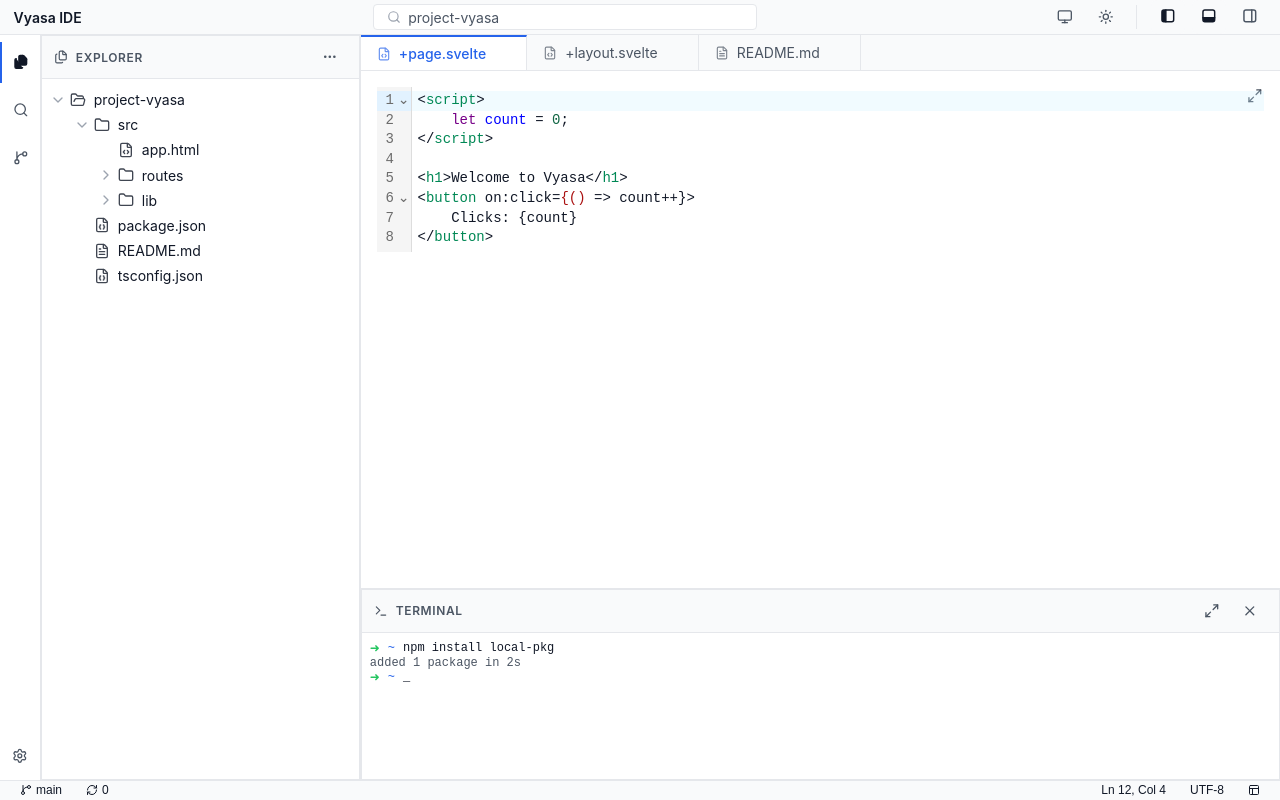
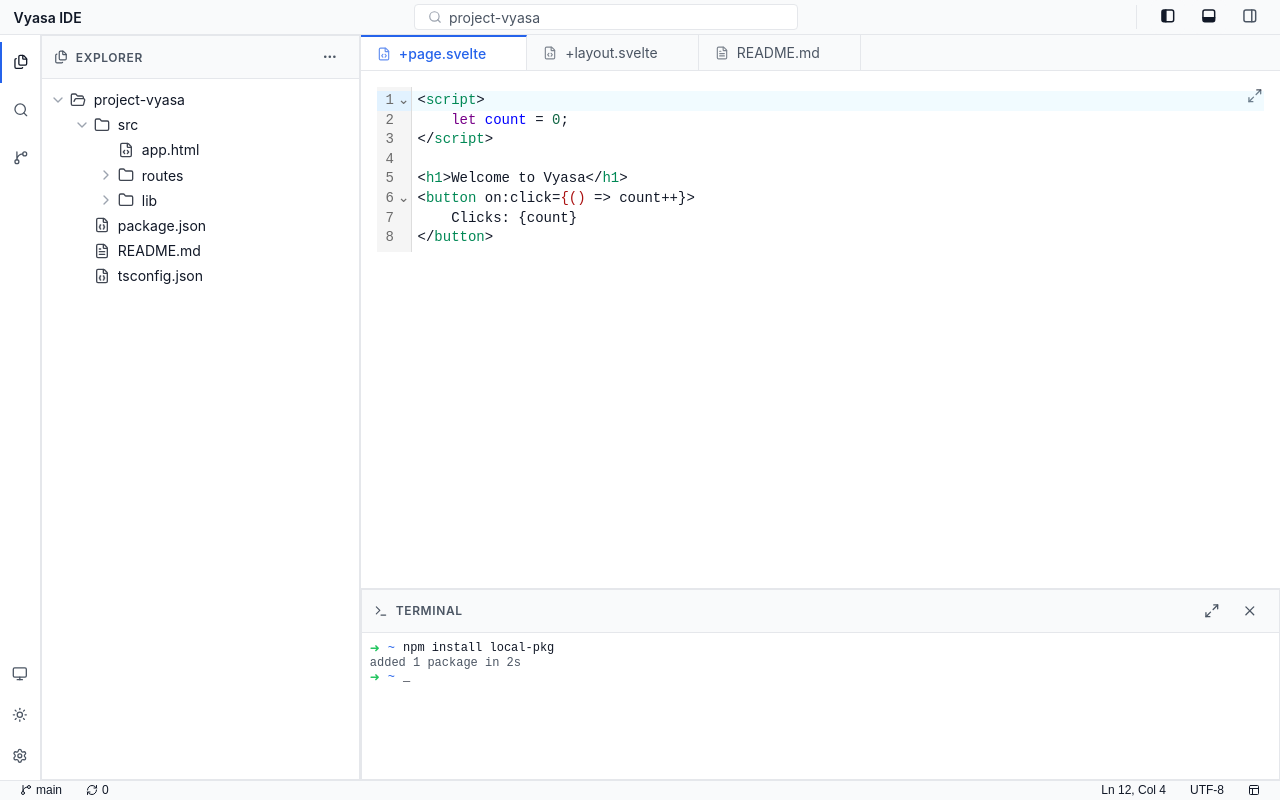
Before and after one commit to project-vyasa/vyasa-ui, a SvelteKit app in the folder svelte/: page /ide-demo in a window 1280 px wide. Built offline with nearby package versions, Linux system fonts and the light colour scheme.

Commit message:
feat: move theme and density toggles to bottom of ActivityBar

```diff
--- a/svelte/src/lib/components/organisms/ActivityBar/ActivityBar.svelte
+++ b/svelte/src/lib/components/organisms/ActivityBar/ActivityBar.svelte
@@ -99,7 +99,6 @@
 	.activity-item-wrapper.active :global(.icon),
 	.activity-item-wrapper.active :global(svg) {
 		color: var(--text-primary);
-		fill: var(--text-primary); /* For VS Code filled effect if applicable */
 	}
 
 	:global(.activity-bar .btn) {
--- a/svelte/src/lib/components/organisms/AppHeader/AppHeader.svelte
+++ b/svelte/src/lib/components/organisms/AppHeader/AppHeader.svelte
@@ -2,9 +2,6 @@
 	import Button from '$lib/components/atoms/Button/Button.svelte';
 	import Icon from '$lib/components/atoms/Icon/Icon.svelte';
 	import {
-		Sun,
-		Moon,
-		Monitor,
 		Search
 	} from 'lucide-svelte';
 	import { getContext } from 'svelte';
@@ -41,20 +38,6 @@
 
 	<div class="header-right">
 		{#if themeCtx}
-			<Button
-				variant="ghost"
-				size="icon"
-				icon={Monitor}
-				onclick={() => themeCtx.cycleDensity()}
-				title="Toggle Density"
-			/>
-			<Button
-				variant="ghost"
-				size="icon"
-				icon={themeCtx.theme === 'dark' ? Moon : Sun}
-				onclick={() => themeCtx.toggleTheme()}
-				title="Toggle Theme"
-			/>
 			<div class="divider-v"></div>
 		{/if}
 
--- a/svelte/src/routes/ide-demo/+page.svelte
+++ b/svelte/src/routes/ide-demo/+page.svelte
@@ -34,7 +34,10 @@
 		Layout,
 		X,
 		Plus,
-		Settings
+		Settings,
+		Sun,
+		Moon,
+		Monitor
 	} from 'lucide-svelte';
 
 	// --- State ---
@@ -46,7 +49,11 @@
 	let maximizedZone = $state<'none' | 'bottom' | 'content'>('none'); // [REFACTOR]
 
 	// --- Context ---
-	const themeContext = getContext<{ current: 'light' | 'dark' }>('theme');
+	const themeContext = getContext<{
+		current: 'light' | 'dark',
+		theme: 'light' | 'dark' | 'system',
+		density: 'compact' | 'standard' | 'comfortable'
+	}>('theme');
 
 	let activeActivityId = $state('files');
 
@@ -56,15 +63,61 @@
 		{
 			id: 'general',
 			title: 'General',
-			items: [
-				{ id: 'autoSave', type: 'boolean', title: 'Auto Save', description: 'Automatically save files after editing' },
-				{ id: 'fontSize', type: 'number', title: 'Font Size', description: 'Editor font size in pixels' }
+			groups: [
+				{
+					items: [
+						{ id: 'autoSave', type: 'boolean', label: 'Auto Save', description: 'Automatically save files after editing' },
+						{ id: 'fontSize', type: 'number', label: 'Font Size', description: 'Editor font size in pixels' }
+					]
+				}
+			]
+		},
+		{
+			id: 'appearance',
+			title: 'Appearance',
+			groups: [
+				{
+					items: [
+						{
+							id: 'theme',
+							type: 'select',
+							label: 'Theme',
+							description: 'Application color theme',
+							options: [
+								{label: 'Light', value: 'light'},
+								{label: 'Dark', value: 'dark'},
+								{label: 'System Default', value: 'system'}
+							]
+						},
+						{
+							id: 'density',
+							type: 'select',
+							label: 'Density',
+							description: 'Spacing and sizing of UI elements',
+							options: [
+								{label: 'Compact', value: 'compact'},
+								{label: 'Standard', value: 'standard'},
+								{label: 'Comfortable', value: 'comfortable'}
+							]
+						}
+					]
+				}
 			]
 		}
 	];
 	let settingsData = $state({
 		autoSave: true,
-		fontSize: 14
+		fontSize: 14,
+		theme: themeContext?.theme || 'system',
+		density: themeContext?.density || 'standard'
+	});
+
+	// Sync settingsData with themeContext
+	$effect(() => {
+		if (themeContext) {
+			themeContext.theme = settingsData.theme as 'light' | 'dark' | 'system';
+			themeContext.density = settingsData.density as 'compact' | 'standard' | 'comfortable';
+		}
 	});
 
 	// --- File Content Data ---
@@ -262,6 +315,22 @@
 		bind:expanded={leftVisible}
 	>
 		{#snippet bottom()}
+			{#if themeContext}
+				<Button
+					variant="ghost"
+					size="icon"
+					icon={Monitor}
+					onclick={() => themeContext.cycleDensity()}
+					title="Toggle Density"
+				/>
+				<Button
+					variant="ghost"
+					size="icon"
+					icon={themeContext.current === 'dark' ? Moon : Sun}
+					onclick={() => themeContext.toggleTheme()}
+					title="Toggle Theme"
+				/>
+			{/if}
 			<Button variant="ghost" size="icon" icon={Settings} onclick={() => isSettingsOpen = true} />
 		{/snippet}
 	</ActivityBar>
```
Also changed, not shown: 1 other file (tests, documents, lock files or other folders).
